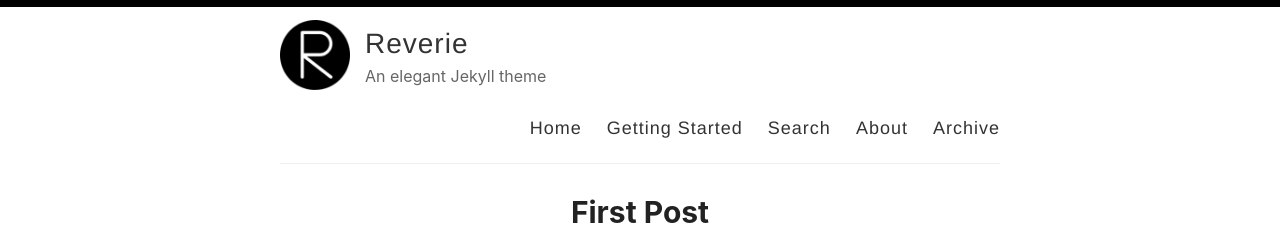
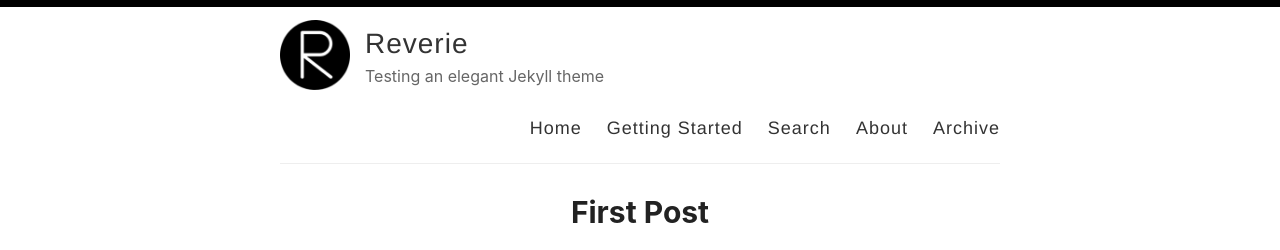
Before and after one commit to perdalum/reverie-test, a Jekyll site: the page built from index.html, in a window 1280 px wide. Shown: the top 250 px of the page. Built offline with Jekyll 4.4.1, drawn with Linux system fonts in a browser that asks for light colours; the list of posts is cut into pages by our own code.

Commit message:
Update _config.yml

```diff
--- a/_config.yml
+++ b/_config.yml
@@ -6,10 +6,10 @@
 name: Reverie
 
 # Name of the author
-author: Amit Merchant
+author: Per Møldrup-Dalum
 
 # Short bio or description (displayed in the header)
-description: An elegant Jekyll theme
+description: Testing an elegant Jekyll theme
 
 # URL of your avatar or profile pic (you could use your GitHub profile pic)
 avatar: /images/reverie.png
```
